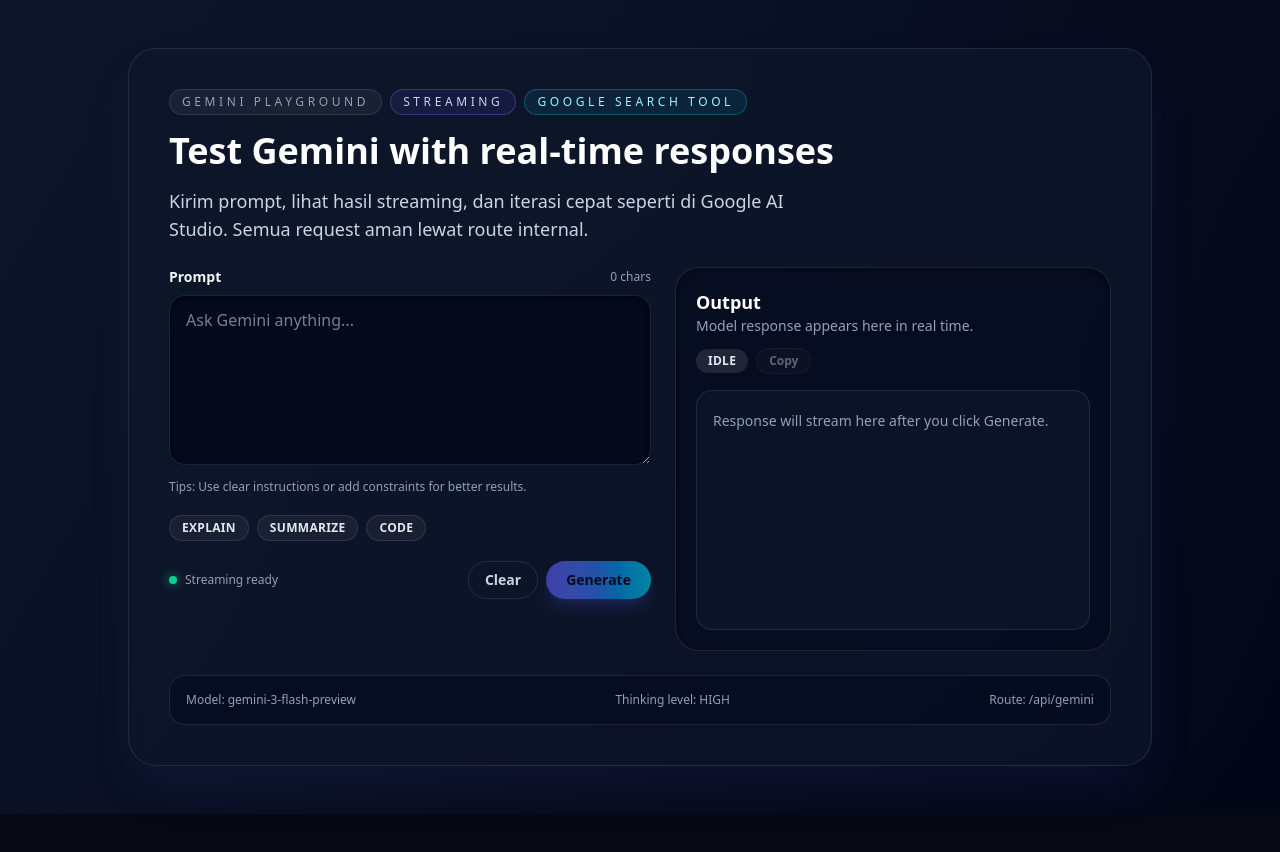
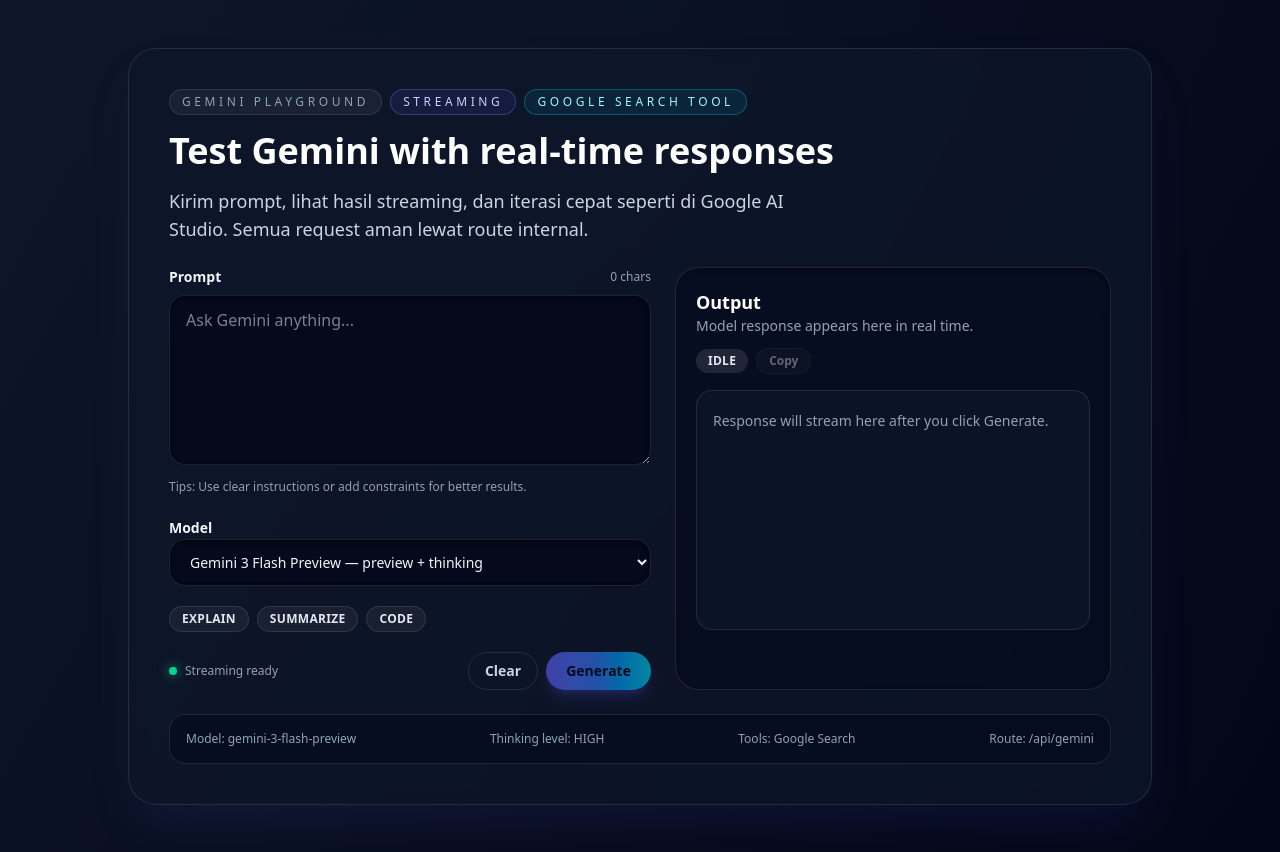
Before and after one commit to l0c4lxid/api-services, a Next.js app: page / in a window 1280 px wide. Before the commit the page ends 814 px from the top, so only its background shows below. Built offline with nearby package versions, Linux system fonts and the light colour scheme.

Commit message:
update 20 files

```diff
--- a/app/api/gemini/route.ts
+++ b/app/api/gemini/route.ts
@@ -1,6 +1,7 @@
 import { ThinkingLevel } from "@google/genai";
 import mime from "mime";
 import { gemini } from "@/lib/gemini";
+import { MODEL_DEFINITIONS } from "@/lib/models";
 
 export const runtime = "nodejs";
 
@@ -10,6 +11,10 @@
   status?: number;
   message?: string;
 };
+
+const MODEL_MAP = new Map(
+  MODEL_DEFINITIONS.map((model) => [model.id, model]),
+);
 
 function parseGeminiError(error: unknown): ParsedApiError {
   let status: number | undefined;
@@ -72,21 +77,47 @@
     typeof (payload as { prompt?: string })?.prompt === "string"
       ? (payload as { prompt: string }).prompt.trim()
       : "";
+  const model =
+    typeof (payload as { model?: string })?.model === "string"
+      ? (payload as { model: string }).model.trim()
+      : "gemini-3-flash-preview";
 
   if (!prompt) {
     return new Response("Prompt is required.", { status: 400 });
   }
 
+  const selectedModel = MODEL_MAP.get(model);
+  if (!selectedModel) {
+    return new Response("Model tidak valid.", { status: 400 });
+  }
+
+  if (!selectedModel.supported) {
+    return new Response(
+      `Model ini tidak didukung untuk playground text. ${selectedModel.reason ?? ""}`.trim(),
+      { status: 400 },
+    );
+  }
+
   try {
+    const config: {
+      thinkingConfig?: { thinkingLevel: ThinkingLevel };
+      tools?: { googleSearch: Record<string, never> }[];
+    } = {};
+
+    if (selectedModel.supportsThinking) {
+      config.thinkingConfig = {
+        thinkingLevel: ThinkingLevel.HIGH,
+      };
+    }
+
+    if (selectedModel.supportsTools) {
+      config.tools = [{ googleSearch: {} }];
+    }
+
     const stream = await gemini.models.generateContentStream({
-      model: "gemini-3-flash-preview",
+      model,
       contents: prompt,
-      config: {
-        thinkingConfig: {
-          thinkingLevel: ThinkingLevel.HIGH,
-        },
-        tools: [{ googleSearch: {} }],
-      },
+      config,
     });
 
     const readableStream = new ReadableStream({
--- a/app/page.tsx
+++ b/app/page.tsx
@@ -12,6 +12,7 @@
 import { useCallback, useRef, useState } from "react";
 import PromptForm from "@/components/PromptForm";
 import ResponseViewer from "@/components/ResponseViewer";
+import { DEFAULT_MODEL, MODEL_DEFINITIONS } from "@/lib/models";
 
 const PRESET_PROMPTS = [
   {
@@ -28,12 +29,24 @@
   },
 ];
 
+const MODEL_OPTIONS = MODEL_DEFINITIONS.map((model) => ({
+  label: model.label,
+  value: model.id,
+  helper: model.helper,
+  disabled: !model.supported,
+  reason: model.reason,
+}));
+
 export default function Home() {
   const [prompt, setPrompt] = useState("");
   const [response, setResponse] = useState("");
   const [loading, setLoading] = useState(false);
   const [error, setError] = useState<string | null>(null);
   const [copied, setCopied] = useState(false);
+  const [model, setModel] = useState(DEFAULT_MODEL);
+  const currentModel = MODEL_DEFINITIONS.find((item) => item.id === model);
+  const thinkingEnabled = currentModel?.supportsThinking ?? false;
+  const toolsEnabled = currentModel?.supportsTools ?? false;
 
   const controllerRef = useRef<AbortController | null>(null);
   const requestIdRef = useRef(0);
@@ -64,7 +77,7 @@
         headers: {
           "Content-Type": "application/json",
         },
-        body: JSON.stringify({ prompt: trimmedPrompt }),
+        body: JSON.stringify({ prompt: trimmedPrompt, model }),
         signal: controller.signal,
       });
 
@@ -180,9 +193,12 @@
                 <PromptForm
                   prompt={prompt}
                   presets={PRESET_PROMPTS}
+                  model={model}
+                  models={MODEL_OPTIONS}
                   loading={loading}
                   error={error}
                   onPromptChange={setPrompt}
+                  onModelChange={setModel}
                   onPreset={handlePreset}
                   onClear={handleClear}
                   onSubmit={handleGenerate}
@@ -198,8 +214,11 @@
 
               <div className="rounded-2xl border border-white/10 bg-slate-950/40 p-4 text-xs text-slate-400">
                 <div className="flex flex-wrap items-center justify-between gap-2">
-                  <span>Model: gemini-3-flash-preview</span>
-                  <span>Thinking level: HIGH</span>
+                  <span>Model: {model}</span>
+                  <span>
+                    Thinking level: {thinkingEnabled ? "HIGH" : "Off"}
+                  </span>
+                  <span>Tools: {toolsEnabled ? "Google Search" : "Off"}</span>
                   <span>Route: /api/gemini</span>
                 </div>
               </div>
--- a/components/PromptForm.tsx
+++ b/components/PromptForm.tsx
@@ -3,12 +3,23 @@
   value: string;
 };
 
+type ModelOption = {
+  label: string;
+  value: string;
+  helper?: string;
+  disabled?: boolean;
+  reason?: string;
+};
+
 type PromptFormProps = {
   prompt: string;
   presets: Preset[];
+  model: string;
+  models: ModelOption[];
   loading: boolean;
   error?: string | null;
   onPromptChange: (value: string) => void;
+  onModelChange: (value: string) => void;
   onPreset: (value: string) => void;
   onClear: () => void;
   onSubmit: () => void;
@@ -17,9 +28,12 @@
 export default function PromptForm({
   prompt,
   presets,
+  model,
+  models,
   loading,
   error,
   onPromptChange,
+  onModelChange,
   onPreset,
   onClear,
   onSubmit,
@@ -55,6 +69,31 @@
             Tips: Use clear instructions or add constraints for better results.
           </p>
         )}
+      </div>
+
+      <div className="space-y-2">
+        <label htmlFor="model" className="text-sm font-semibold text-slate-100">
+          Model
+        </label>
+        <select
+          id="model"
+          name="model"
+          value={model}
+          onChange={(event) => onModelChange(event.target.value)}
+          className="w-full rounded-2xl border border-white/10 bg-slate-950/70 px-4 py-3 text-sm text-slate-100 shadow-inner shadow-black/40 outline-none transition focus:border-indigo-400/70 focus:ring-2 focus:ring-indigo-500/30"
+        >
+          {models.map((option) => (
+            <option
+              key={option.value}
+              value={option.value}
+              disabled={option.disabled}
+            >
+              {option.label}
+              {option.helper ? ` — ${option.helper}` : ""}
+              {option.reason ? ` (${option.reason})` : ""}
+            </option>
+          ))}
+        </select>
       </div>
 
       <div className="flex flex-wrap gap-2">
--- /dev/null
+++ b/lib/models.ts
@@ -0,0 +1,113 @@
+export type ModelDefinition = {
+  id: string;
+  label: string;
+  helper?: string;
+  supported: boolean;
+  supportsThinking: boolean;
+  supportsTools: boolean;
+  reason?: string;
+};
+
+export const MODEL_DEFINITIONS: ModelDefinition[] = [
+  {
+    id: "gemini-2.5-flash",
+    label: "Gemini 2.5 Flash",
+    helper: "balanced",
+    supported: true,
+    supportsThinking: false,
+    supportsTools: true,
+  },
+  {
+    id: "gemini-2.5-flash-lite",
+    label: "Gemini 2.5 Flash Lite",
+    helper: "cheapest",
+    supported: true,
+    supportsThinking: false,
+    supportsTools: true,
+  },
+  {
+    id: "gemini-2.5-flash-tts",
+    label: "Gemini 2.5 Flash TTS",
+    helper: "text-to-speech",
+    supported: false,
+    supportsThinking: false,
+    supportsTools: false,
+    reason: "TTS only (not text-out).",
+  },
+  {
+    id: "gemini-3-flash",
+    label: "Gemini 3 Flash",
+    helper: "fast + low latency",
+    supported: true,
+    supportsThinking: false,
+    supportsTools: true,
+  },
+  {
+    id: "gemini-3-flash-preview",
+    label: "Gemini 3 Flash Preview",
+    helper: "preview + thinking",
+    supported: true,
+    supportsThinking: true,
+    supportsTools: true,
+  },
+  {
+    id: "gemini-robotics-er-1.5-preview",
+    label: "Gemini Robotics ER 1.5 Preview",
+    helper: "specialized",
+    supported: false,
+    supportsThinking: false,
+    supportsTools: false,
+    reason: "Robotics-only model.",
+  },
+  {
+    id: "gemma-3-12b",
+    label: "Gemma 3 12B",
+    helper: "open model",
+    supported: true,
+    supportsThinking: false,
+    supportsTools: false,
+  },
+  {
+    id: "gemma-3-1b",
+    label: "Gemma 3 1B",
+    helper: "open model",
+    supported: true,
+    supportsThinking: false,
+    supportsTools: false,
+  },
+  {
+    id: "gemma-3-27b",
+    label: "Gemma 3 27B",
+    helper: "open model",
+    supported: true,
+    supportsThinking: false,
+    supportsTools: false,
+  },
+  {
+    id: "gemma-3-2b",
+    label: "Gemma 3 2B",
+    helper: "open model",
+    supported: true,
+    supportsThinking: false,
+    supportsTools: false,
+  },
+  {
+    id: "gemma-3-4b",
+    label: "Gemma 3 4B",
+    helper: "open model",
+    supported: true,
+    supportsThinking: false,
+    supportsTools: false,
+  },
+  {
+    id: "gemini-2.5-flash-native-audio-dialog",
+    label: "Gemini 2.5 Flash Native Audio Dialog",
+    helper: "live audio",
+    supported: false,
+    supportsThinking: false,
+    supportsTools: false,
+    reason: "Live API only.",
+  },
+];
+
+export const DEFAULT_MODEL = "gemini-3-flash-preview";
```
